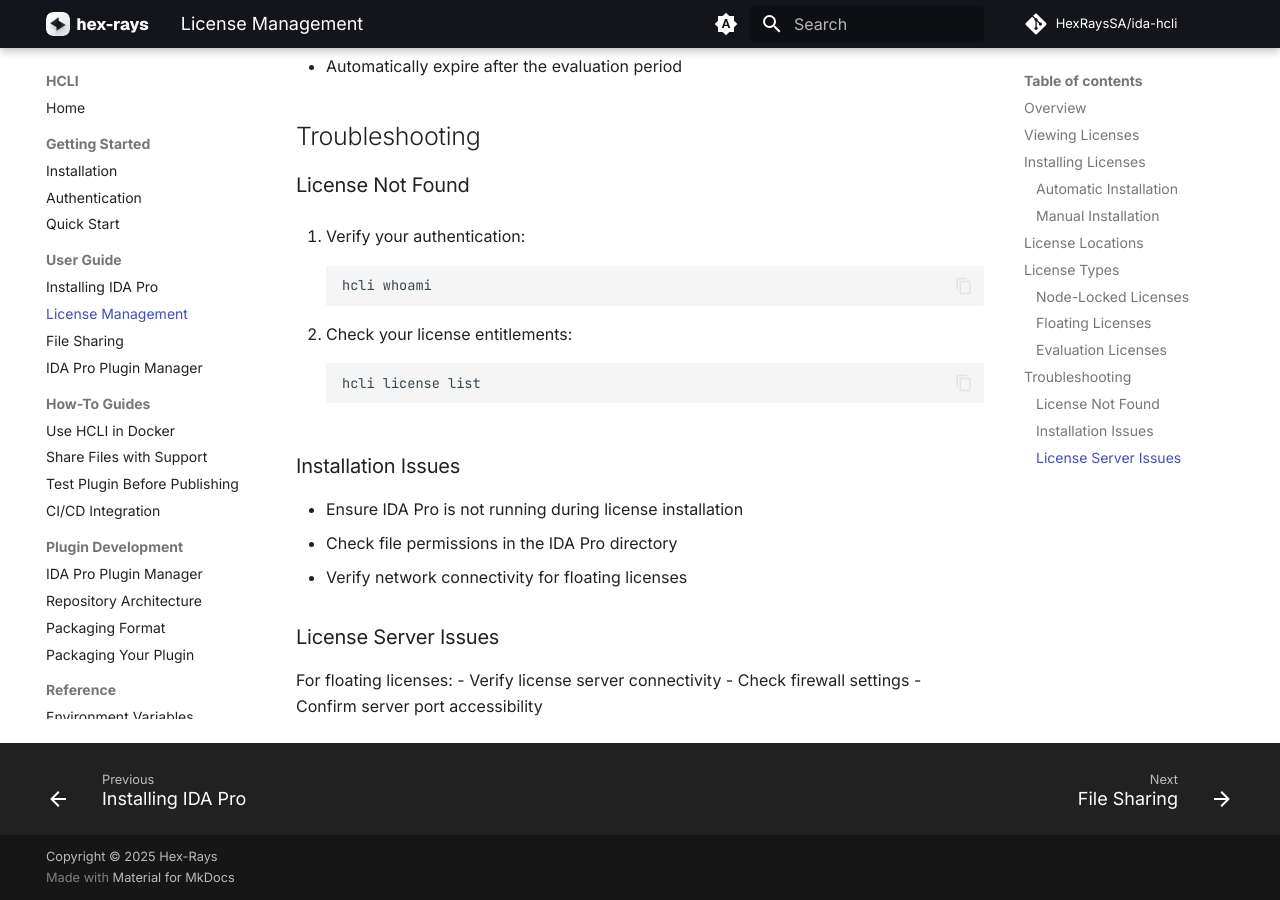
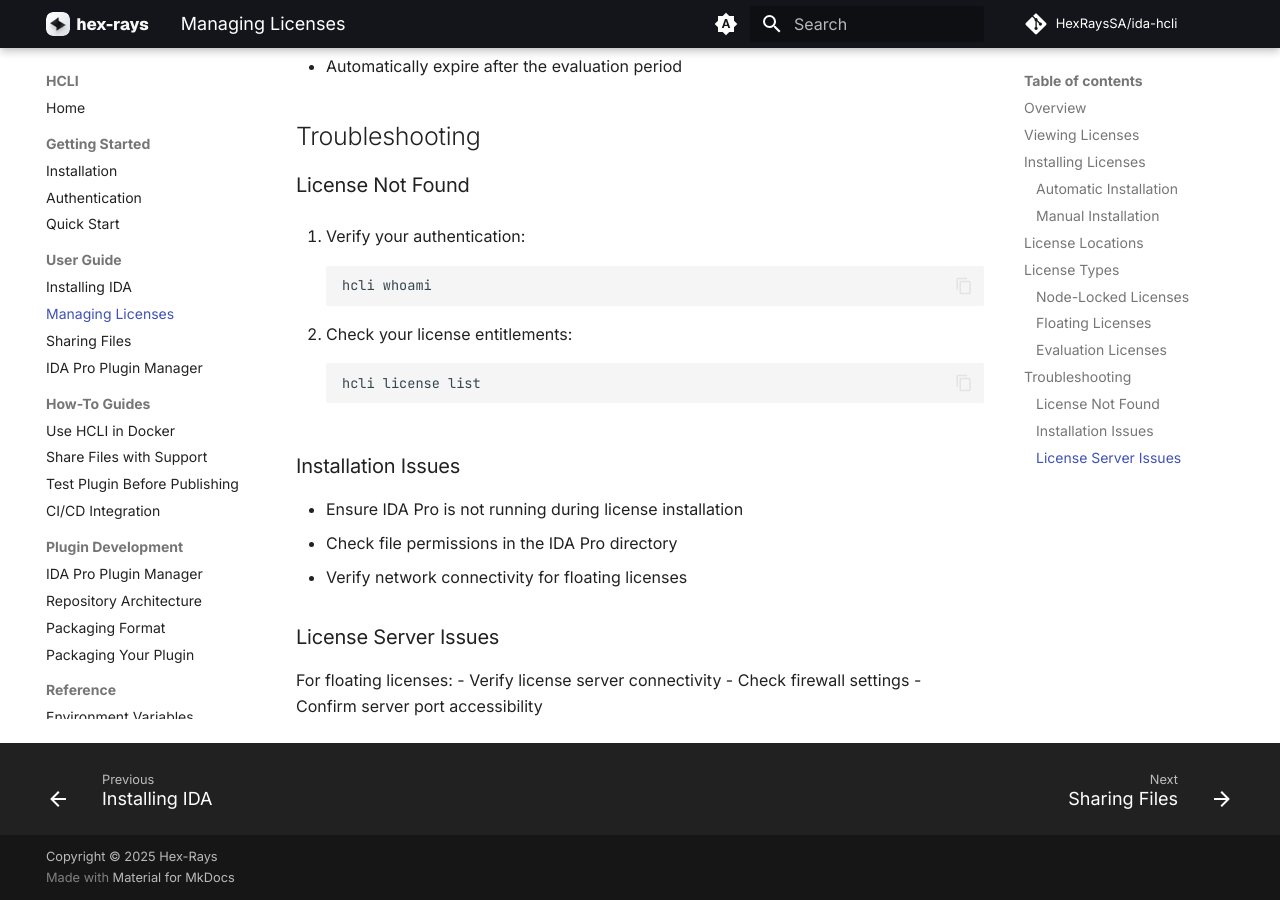
Before and after one commit to HexRaysSA/ida-hcli, an MkDocs documentation site: the page built from docs/user-guide/licenses.md, in a window 1280 px wide and 900 px high, scrolled down 1572 px. Built offline with MkDocs 1.6.1 and Material for MkDocs 9.7.7, drawn with Linux system fonts in a browser that asks for light colours; comment, search, counter and statistics services are not loaded; some of the changed text lies outside the part shown.

Commit message:
docs: naming consistency

```diff
--- a/docs/user-guide/file-sharing.md
+++ b/docs/user-guide/file-sharing.md
@@ -1,4 +1,4 @@
-# File Sharing
+# Sharing Files
 
 ## Overview
 
--- a/docs/user-guide/installing-ida.md
+++ b/docs/user-guide/installing-ida.md
@@ -1,4 +1,4 @@
-# Installing IDA Pro with HCLI
+# Installing IDA
 
 You can use HCLI to install IDA Pro unattended, non-interactively, or just conveniently.
 This is great for CI/CD pipelines that rely on IDA Pro, such as testing tools that use idalib.
--- a/docs/user-guide/licenses.md
+++ b/docs/user-guide/licenses.md
@@ -1,4 +1,4 @@
-# License Management
+# Managing Licenses
 
 ## Overview
 
--- a/mkdocs.yml
+++ b/mkdocs.yml
@@ -81,9 +81,9 @@
     - Authentication: getting-started/authentication.md
     - Quick Start: getting-started/quick-start.md
   - User Guide:
-    - Installing IDA Pro: user-guide/installing-ida.md
-    - License Management: user-guide/licenses.md
-    - File Sharing: user-guide/file-sharing.md
+    - Installing IDA: user-guide/installing-ida.md
+    - Managing Licenses: user-guide/licenses.md
+    - Sharing Files: user-guide/file-sharing.md
     - IDA Pro Plugin Manager: user-guide/plugin-manager.md
   - How-To Guides:
     - Use HCLI in Docker: how-to/use-hcli-in-docker.md
```
